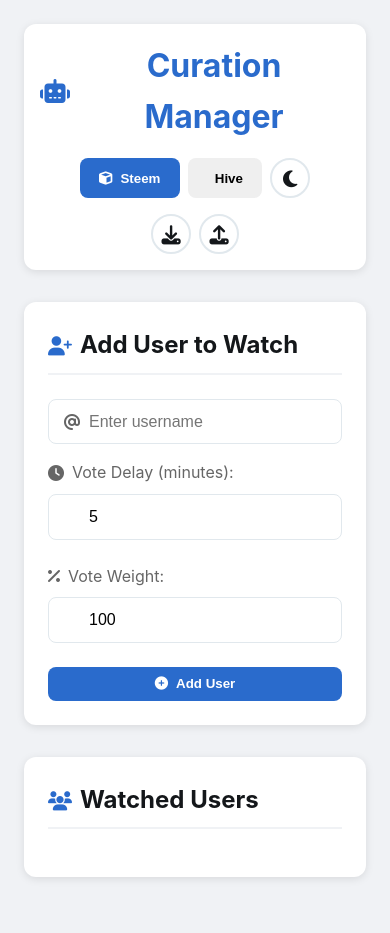
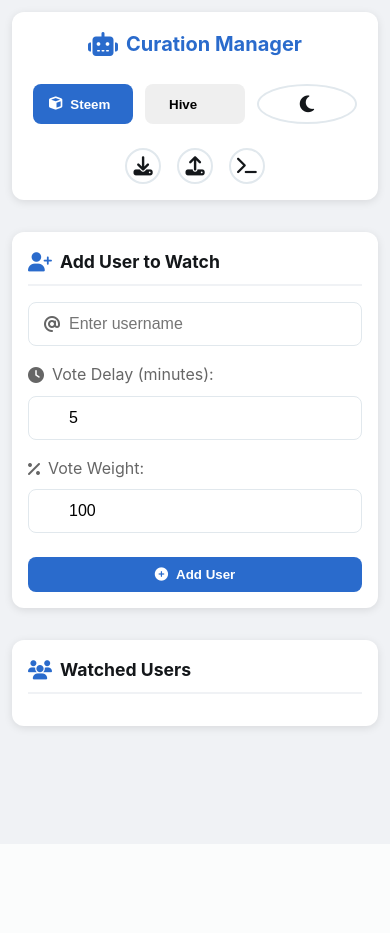
Before and after one commit to tasuboyz/steem___hive_curation_manager, a Flask app: page / in a window 390 px wide. After the commit the page ends 734 px from the top, so only its background shows below. Run offline with Flask 3, Linux system fonts and the light colour scheme; data that the repository does not hold is empty; some libraries are stand-ins or nearby versions.

Commit message:
`Added log data functionality and updated styles for data button`

```diff
--- a/static/js/app.js
+++ b/static/js/app.js
@@ -190,6 +190,7 @@ class CurationInterface {
     document.getElementById('exportDataBtn').addEventListener('click', () => this.exportData());
     document.getElementById('importDataBtn').addEventListener('click', () => document.getElementById('importInput').click());
     document.getElementById('importInput').addEventListener('change', (e) => this.importData(e));
+    document.getElementById('logDataBtn').addEventListener('click', () => this.logData());
   }
 
   switchPlatform(platform) {
@@ -671,6 +672,25 @@ class CurationInterface {
       e.target.value = '';
     }
   }
+
+  logData() {
+    const data = {
+      users: Array.from(this.users.entries()),
+      currentPlatform: this.currentPlatform,
+      exportDate: new Date().toISOString(),
+      version: '1.0',
+      stats: {
+        totalUsers: this.users.size,
+        steemUsers: Array.from(this.users.values()).filter(u => u.platform === 'steem').length,
+        hiveUsers: Array.from(this.users.values()).filter(u => u.platform === 'hive').length
+      }
+    };
+
+    console.log('Current Curation Data:');
+    console.log(JSON.stringify(data, null, 2));
+
+    this.showStatus('Data logged to console!', 'info');
+  }
 }
 
 // Initialize the interface
--- a/static/style.css
+++ b/static/style.css
@@ -473,27 +473,189 @@ input:focus {
   font-size: 1.2rem;
 }
 
+.data-btn i.fa-terminal {
+  font-size: 1.1rem;
+}
+
+.data-btn:hover i.fa-terminal {
+  animation: blink 1s infinite;
+}
+
+@keyframes blink {
+  0%, 100% { opacity: 1; }
+  50% { opacity: 0.5; }
+}
+
 @media (max-width: 768px) {
+  .container {
+    padding: 1rem;
+  }
+
+  header {
+    padding: 1rem;
+  }
+
   .header-content {
     flex-direction: column;
     text-align: center;
-    gap: 1rem;
+    gap: 1.5rem;
+  }
+
+  h1 {
+    font-size: 1.5rem;
+    justify-content: center;
   }
 
   .platform-toggle {
     flex-wrap: wrap;
     justify-content: center;
+    gap: 0.75rem;
+  }
+
+  .platform-toggle button {
+    flex: 1;
+    min-width: 120px;
   }
 
   .data-controls {
     justify-content: center;
+    gap: 1rem;
+  }
+
+  .card {
+    padding: 1rem;
   }
 
   .vote-settings {
     grid-template-columns: 1fr;
+    gap: 1rem;
   }
 
   .user-card {
     grid-template-columns: 1fr;
+    gap: 1rem;
+  }
+
+  .user-settings {
+    justify-content: flex-end;
+  }
+
+  .user-settings button {
+    width: 48px;
+    height: 48px; /* Larger touch targets for mobile */
+  }
+
+  .modal-content {
+    width: 95%;
+    padding: 1.5rem;
+    margin: 1rem;
+  }
+
+  .modal-buttons {
+    flex-direction: column;
+  }
+
+  .modal-buttons button {
+    width: 100%;
+    padding: 1rem;
+  }
+
+  .status-message {
+    left: 20px;
+    right: 20px;
+    bottom: 20px;
+    text-align: center;
+  }
+
+  input {
+    font-size: 16px; /* Prevents zoom on iOS devices */
+    padding: 0.75rem 1rem 0.75rem 2.5rem;
+  }
+
+  .latest-post {
+    padding: 0.75rem;
+  }
+
+  .post-meta {
+    flex-direction: column;
+    align-items: flex-start;
+    gap: 0.5rem;
+  }
+
+  .post-info h4 {
+    font-size: 1rem;
+    line-height: 1.4;
   }
 }
+
+@media (max-width: 480px) {
+  .container {
+    padding: 0.75rem;
+  }
+
+  h1 {
+    font-size: 1.25rem;
+  }
+
+  .platform-toggle button {
+    min-width: 100px;
+    padding: 0.5rem 1rem;
+  }
+
+  .data-btn {
+    width: 36px;
+    height: 36px;
+  }
+
+  .section-header {
+    margin-bottom: 1rem;
+  }
+
+  .section-header h2 {
+    font-size: 1.1rem;
+  }
+
+  .user-info strong {
+    font-size: 1rem;
+  }
+
+  .user-info span {
+    font-size: 0.9rem;
+  }
+
+  .modal h3 {
+    font-size: 1.1rem;
+  }
+}
+
+@media (hover: none) {
+  button:active {
+    transform: scale(0.95);
+  }
+
+  .user-card:active {
+    transform: translateY(0);
+  }
+
+  .data-btn:active {
+    background: var(--primary-color);
+    color: white;
+  }
+
+  .theme-toggle:active {
+    background: var(--primary-color);
+    color: white;
+  }
+}
+
+@supports (-webkit-touch-callout: none) {
+  .modal {
+    min-height: -webkit-fill-available;
+  }
+}
+
+.users-list {
+  -webkit-overflow-scrolling: touch;
+  overflow-y: auto;
+  max-height: calc(100vh - 300px);
+}
--- a/templates/index.html
+++ b/templates/index.html
@@ -4,7 +4,6 @@
   <meta name="viewport" content="width=device-width, initial-scale=1.0">
   <title>Steem & Hive Curation Interface</title>
   <link rel="stylesheet" href="https://cdnjs.cloudflare.com/ajax/libs/font-awesome/6.4.0/css/all.min.css">
-  <!-- <link rel="stylesheet" href="style.css"> -->
   <link rel="stylesheet" href="{{ url_for('static', filename='style.css') }}">
 </head>
 <body>
@@ -30,6 +29,9 @@
           </button>
           <button id="importDataBtn" class="data-btn" title="Import Data">
             <i class="fas fa-upload"></i>
+          </button>
+          <button id="logDataBtn" class="data-btn" title="Log Data">
+            <i class="fas fa-terminal"></i>
           </button>
           <input type="file" id="importInput" accept=".json" style="display: none;">
         </div>
```
Also changed, not shown: 1 other file.
